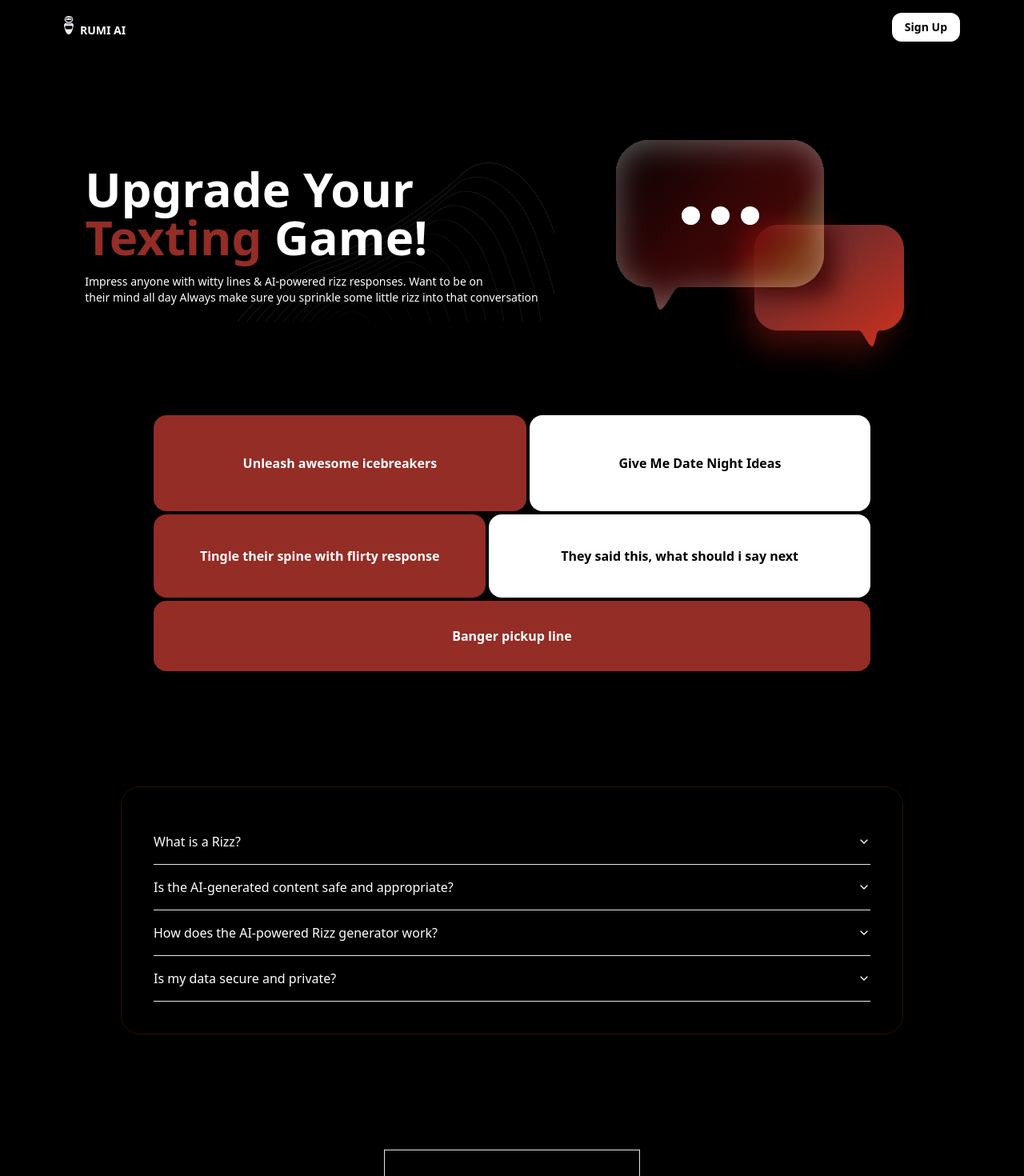
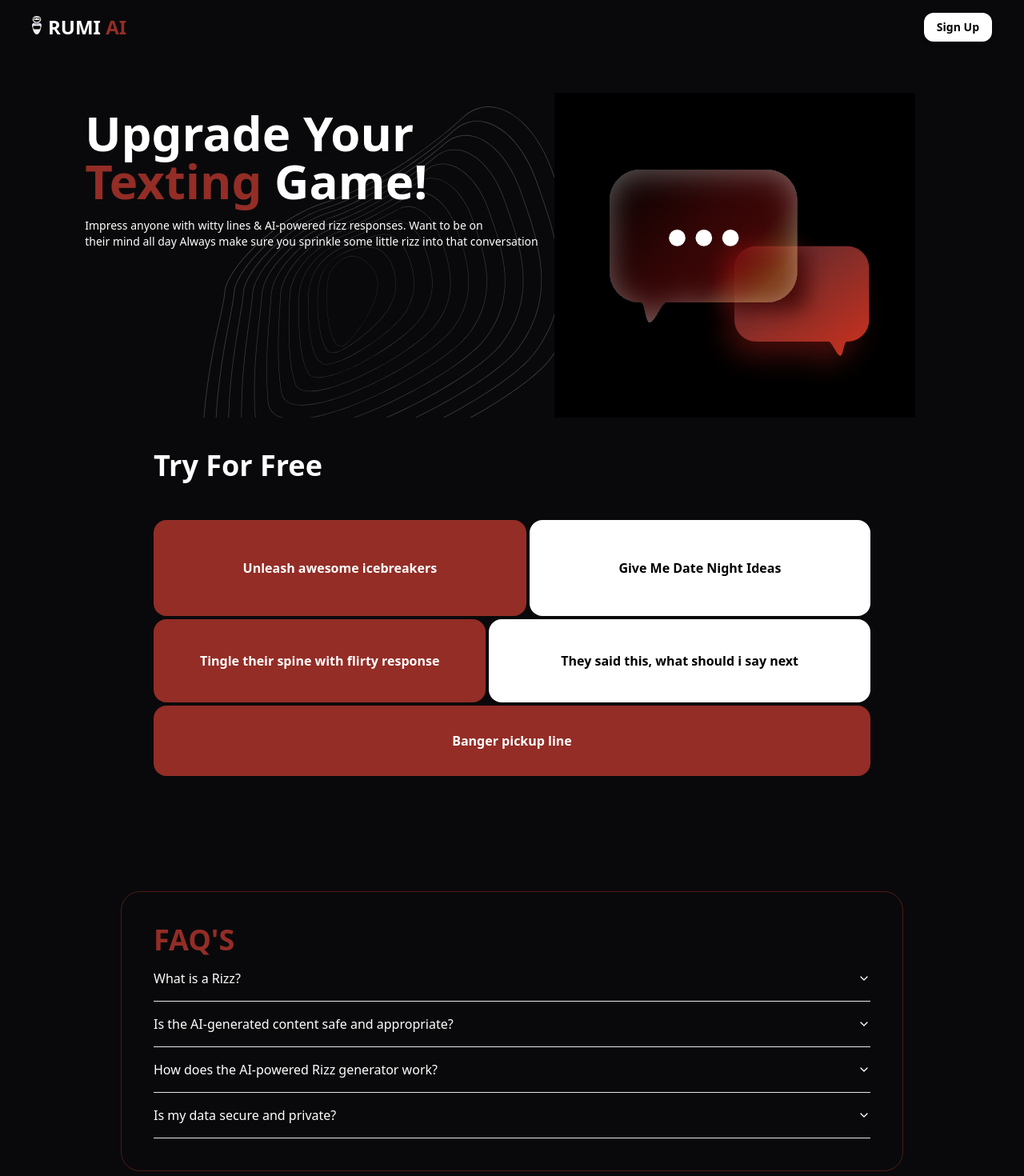
Before and after one commit to Iretoms/help_me_rizz_ai, a Next.js app: page / in a window 1280 px wide. Shown: the top 1470 px of the page at 80% size. Built offline with nearby package versions, Linux system fonts and the light colour scheme.

Commit message:
openAi api response block

```diff
--- a/app/layout.tsx
+++ b/app/layout.tsx
@@ -18,7 +18,7 @@ export default function RootLayout({
 }>) {
   return (
     <html lang="en">
-      <body className="overflow-x-hidden bg-slate900 px-10 ">
+      <body className="overflow-x-hidden bg-slate900">
         <Header />
         <main className="flex flex-col ">{children}</main>
         <Footer />
--- a/app/page.tsx
+++ b/app/page.tsx
@@ -5,8 +5,8 @@ import Image from "next/image";
 
 export default function Home() {
   return (
-    <div className="flex  flex-col items-center">
-      <div className="flex flex-col md:flex-row items-center justify-between">
+    <div className="flex mt-12 gap-10 flex-col items-center px-6">
+      <div className="flex flex-col md:flex-row  justify-between ">
         <div className="flex relative  overflow-hidden md:p-5 flex-col gap-4 items-start justify-start w-fit">
           <h1 className="text-textGray font-extrabold text-5xl md:text-6xl">
             Upgrade Your <br /> <span className="text-coralDark">Texting</span>{" "}
@@ -18,7 +18,7 @@ export default function Home() {
             little rizz into that conversation
           </p>
           <Image
-            className="absolute top-0 left-20 opacity-10 md:opacity-10"
+            className="absolute top-0 left-20 opacity-20 md:opacity-20"
             src="/spiral_alt.svg"
             alt="spiral"
             width={800}
@@ -27,7 +27,7 @@ export default function Home() {
         </div>
         <div className="object-contain">
           <Image
-            className="object-contain w-[100%]"
+            className="object-contain  md:w-[90%]"
             src="/bubble.svg"
             alt="chat"
             width={300}
--- a/components/shared/AiOption.tsx
+++ b/components/shared/AiOption.tsx
@@ -2,21 +2,24 @@ import React from "react";
 
 const AiOption = () => {
   return (
-    <div className=" text-white w-[90vw] md:w-[70vw]  flex flex-wrap justify-center gap-4 md:gap-1 min-h-[20rem] rounded-2xl relative">
-      <div className="bg-coralDark font-bold rounded-2xl flex justify-center items-center flex-grow p-12">
+    <div>
+      <h1 className="text-white font-extrabold text-4xl mb-10 md:mb-0">Try For Free</h1>
+      <div className=" text-white w-[90vw] md:w-[70vw] md:mt-12  flex flex-wrap justify-center gap-4 md:gap-1 min-h-[20rem] rounded-2xl relative">
+        <div className="bg-coralDark cursor-pointer font-bold rounded-2xl flex justify-center items-center flex-grow p-12 ">
           Unleash awesome icebreakers
         </div>
-      <div className="bg-white font-bold text-black rounded-2xl p-12 flex justify-center items-center flex-grow">
+        <div className="bg-white cursor-pointer font-bold text-black rounded-2xl p-12 flex justify-center items-center flex-grow">
           Give Me Date Night Ideas
         </div>
-      <div className="bg-coralDark font-bold rounded-2xl p-12 md:p-2 flex justify-center items-center flex-grow">
+        <div className="bg-coralDark cursor-pointer font-bold rounded-2xl p-12 md:p-2 flex justify-center items-center flex-grow">
           Tingle their spine with flirty response
         </div>
-      <div className="bg-white font-bold text-black rounded-2xl flex justify-center items-center flex-grow p-10">
+        <div className="bg-white cursor-pointer font-bold text-black rounded-2xl flex justify-center items-center flex-grow p-10">
           They said this, what should i say next
         </div>
-      <div className="bg-coralDark font-bold rounded-2xl flex justify-center items-center flex-grow p-8">
+        <div className="bg-coralDark cursor-pointer font-bold rounded-2xl flex justify-center items-center flex-grow p-8">
           Banger pickup line
+        </div>
       </div>
     </div>
   );
--- a/components/shared/Faqs.tsx
+++ b/components/shared/Faqs.tsx
@@ -8,7 +8,10 @@ import {
 
 const Faqs = () => {
   return (
-    <div className="border-[1px] border-opacity-30 border-coralDark p-10 rounded-3xl">
+    <div className="border-[1px] border-opacity-50 border-coralDark p-10 rounded-3xl">
+      <h1 className="text-coralDark font-extrabold text-4xl mb-10 md:mb-0">
+        FAQ'S
+      </h1>
       <Accordion type="single" collapsible className="w-[70vw] text-white">
         <AccordionItem value="item-1">
           <AccordionTrigger>What is a Rizz?</AccordionTrigger>
--- a/components/shared/Footer.tsx
+++ b/components/shared/Footer.tsx
@@ -3,7 +3,7 @@ import Image from "next/image";
 
 const Footer = () => {
   return (
-    <footer className="relative overflow-hidden border-[1px] flex flex-col gap-10 p-10 border-white border-opacity-30 mb-10 mt-28 py-4 w-full rounded-2xl">
+    <footer className="relative overflow-hidden border-[1px] flex flex-col gap-10 p-10 border-white border-opacity-30 mb-10 mt-28 py-4 w-full rounded-2xl bg-[#18181B]">
       <div className="flex items-center justify-center">
         <div className="text-sm flex items-baseline gap-2 text-white font-bold">
           <Image
--- a/components/shared/Header.tsx
+++ b/components/shared/Header.tsx
@@ -3,7 +3,7 @@ import React from "react";
 
 const Header = () => {
   return (
-    <div className="flex justify-between z-20 w-full py-4 px-4 md:px-10  items-center sticky top-0 bg-slate900">
+    <div className="flex justify-between z-20 w-full py-4 px-4 md:px-10  items-center sticky top-0  backdrop-blur-[5px]">
       <div className="text-sm flex items-baseline gap-2 text-white font-bold">
         <Image
           className="object-contain"
@@ -12,7 +12,9 @@ const Header = () => {
           width={12}
           height={12}
         />
-        <p className="font-extrabold">RUMI AI</p>
+        <p className="font-extrabold text-2xl">
+          RUMI <span className="text-coralDark">AI</span>{" "}
+        </p>
       </div>
 
       {/* Signup Button */}
--- a/components/shared/Testimonial.tsx
+++ b/components/shared/Testimonial.tsx
@@ -9,6 +9,10 @@ import {
 
 const Testimonial = () => {
   return (
+    <div>
+      {/* <h1 className="text-white font-extrabold text-4xl mb-10 md:mb-0">
+        Let RUMO Be Your Wing Man
+      </h1> */}
       <Carousel className="w-full max-w-xs border">
         <CarouselContent className="flex aspect-square items-center justify-center p-6 text-textGray">
           <CarouselItem className="basis-1/3">One day</CarouselItem>
@@ -18,6 +22,7 @@ const Testimonial = () => {
         <CarouselPrevious className="text-textGray" />
         <CarouselNext className="text-textGray" />
       </Carousel>
+    </div>
   );
 };
 
--- a/tailwind.config.ts
+++ b/tailwind.config.ts
@@ -21,7 +21,7 @@ const config = {
       colors: {
         coral: "#57291E",
         coralDark: "#932D26",
-        slate900: "#000",
+        slate900: "#09090B",
         charcoal: "#2c3338",
         olive: "#81b29a",
         blueGrey: "#6f788a",
```
Lines whose indentation alone changed are shown as unchanged.
